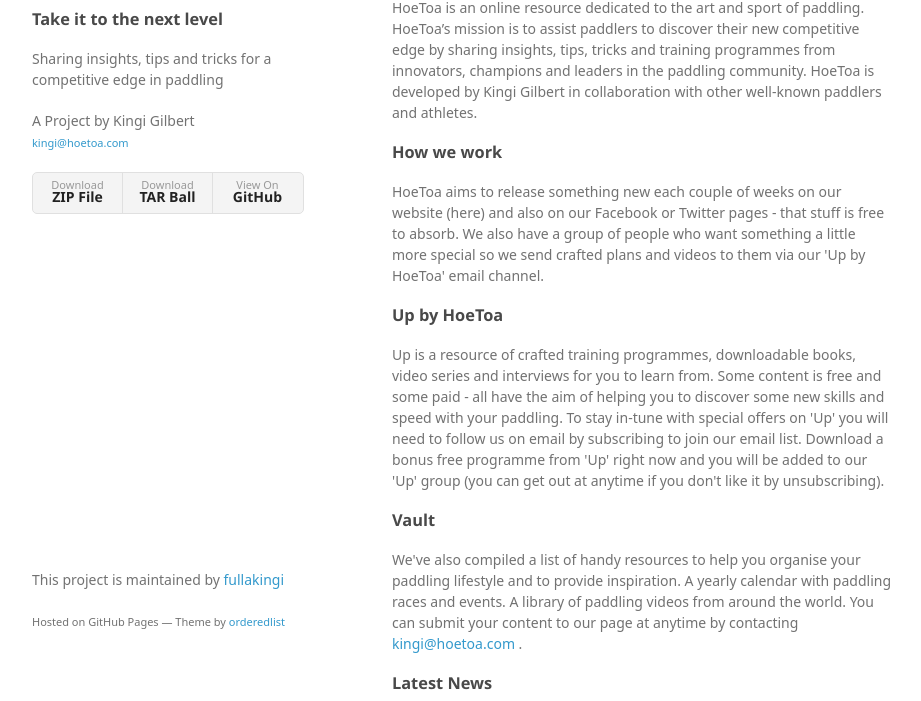
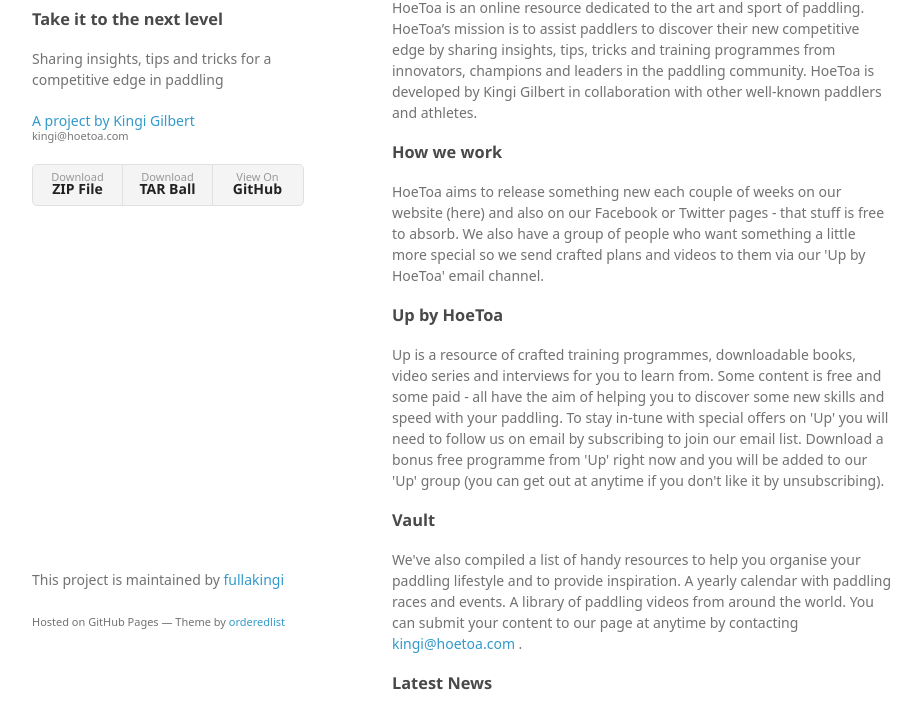
Before and after one commit to fullakingi/hoetoa, a plain HTML site: page index.html in a window 1280 px wide. Shown: the part 99-800 px from the top of the page, without its empty margins (178-1099 px from the left). Drawn offline with Linux system fonts and the light colour scheme; a web font is replaced by a local one.

Commit message:
project fix

```diff
--- a/index.html
+++ b/index.html
@@ -19,7 +19,7 @@
           <h3>Take it to the next level</h3>
         <p>Sharing insights, tips and tricks for a competitive edge in paddling</p>
 
-        <p class="view">A Project by Kingi Gilbert<br> <small><a href="mailto:kingi@hoetoa.com">kingi@hoetoa.com</a></small></p>
+        <p class="view"><a href="https://kingigilbert.com">A project by Kingi Gilbert <small>kingi@hoetoa.com</small></a></p>
 
 
         <ul>
```
